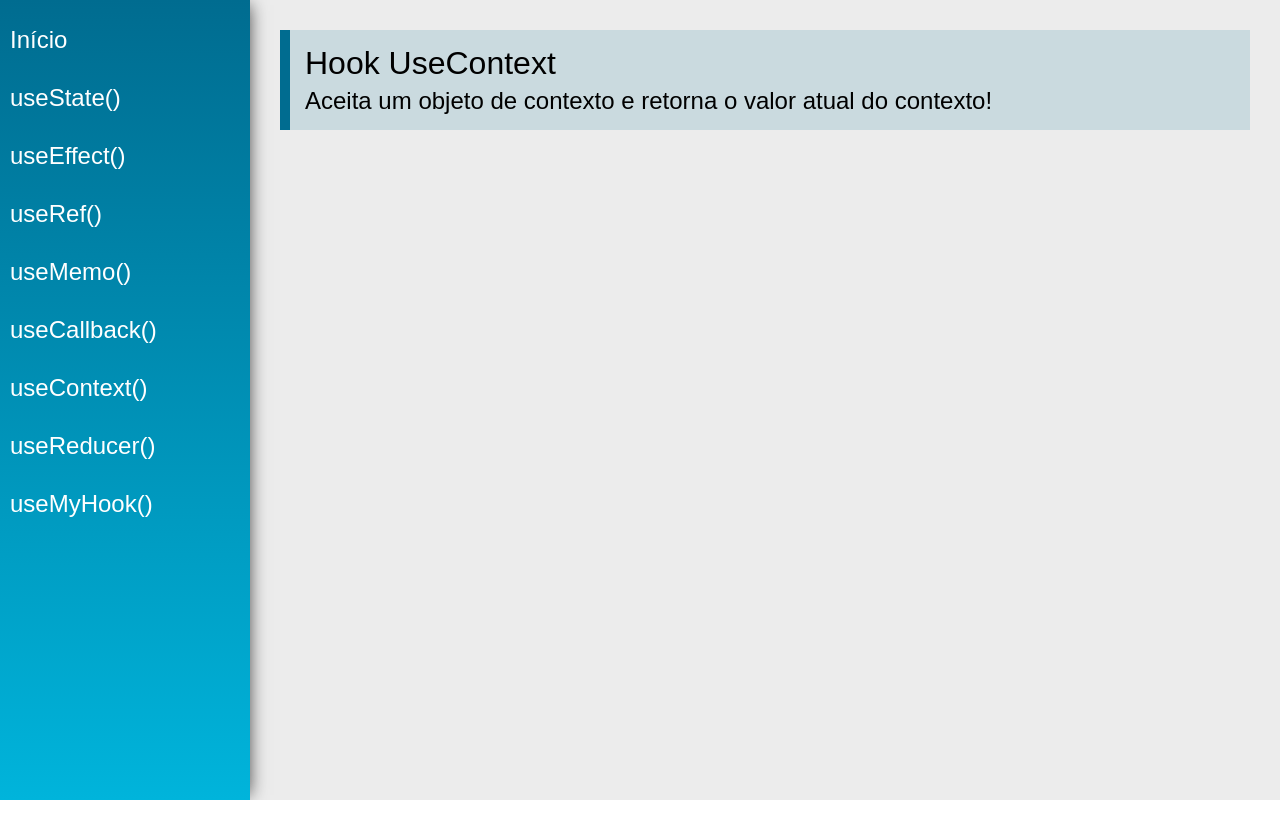
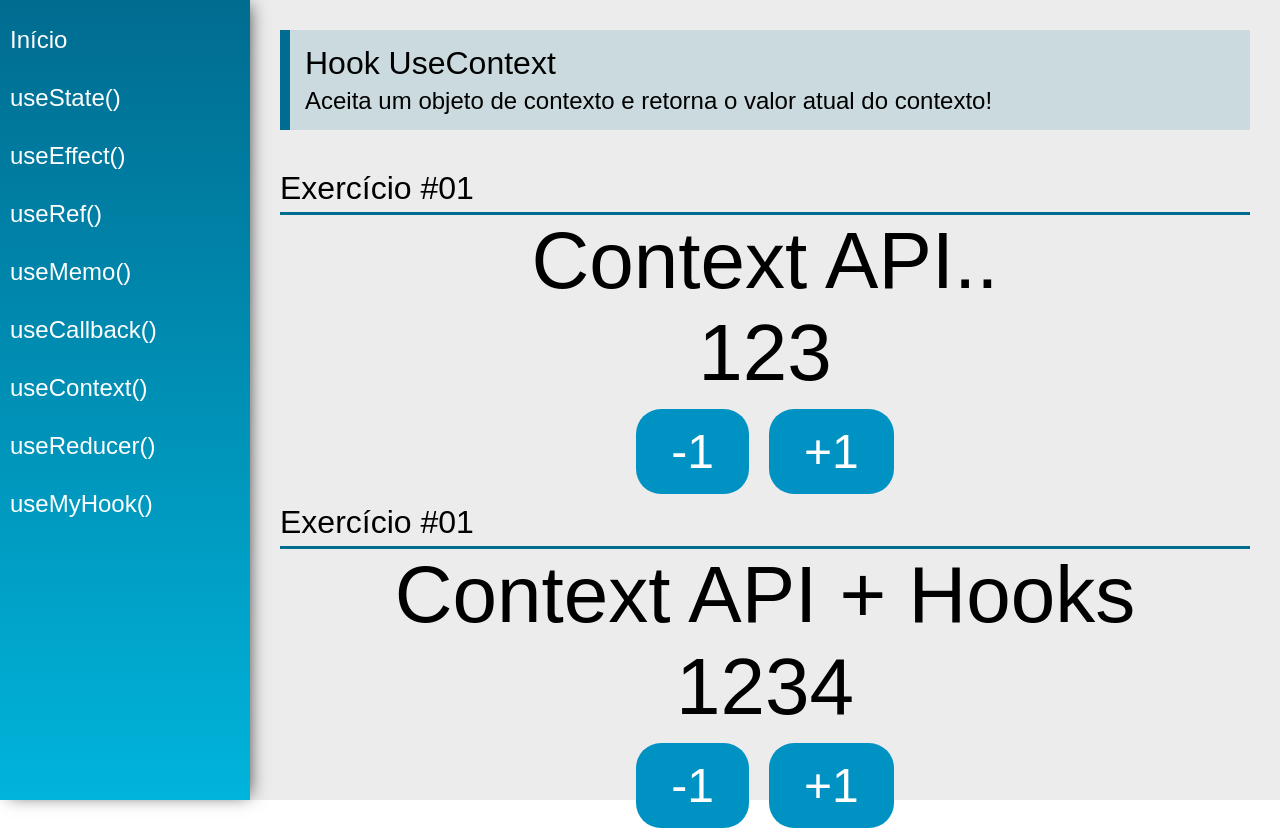
Before and after one commit to agatavitoria/react-hooks-study, a React (Create React App) app: page /useContext in a window 1280 px wide. Before the commit the page ends 800 px from the top, so only its background shows below. Built offline with nearby package versions, Linux system fonts and the light colour scheme.

Commit message:
useContext

```diff
--- /dev/null
+++ b/src/data/DataContext.js
@@ -0,0 +1,10 @@
+import React from "react";
+
+export const data = {
+    number: 123,
+    text: "Context API.."
+}
+
+const DataContext = React.createContext(null)
+
+export default DataContext
--- /dev/null
+++ b/src/data/Store.jsx
@@ -0,0 +1,32 @@
+import React, { useState } from "react";
+
+const initialState = {
+    number: 1234,
+    text: 'Context API + Hooks'
+}
+
+export const AppContext = React.createContext(initialState)
+
+const Store = props => {
+    const [state, setState] = useState(initialState)
+
+    function updateState(key, value) {
+        setState({
+            ...state,
+            [key]: value
+        })
+    }
+
+    return (
+        <AppContext.Provider value={{
+            number: state.number,
+            text: state.text,
+            setNumber: n => updateState('number', n),
+            setText: t => updateState('text', t),
+        }}>
+            <div>{props.children}</div>
+        </AppContext.Provider>
+    )
+}
+
+export default Store
--- a/src/views/App.jsx
+++ b/src/views/App.jsx
@@ -1,19 +1,27 @@
 import './App.css'
-import React from 'react'
-import { BrowserRouter as Router } from  'react-router-dom'
+import React, { useState } from 'react'
+import { BrowserRouter as Router } from 'react-router-dom'
 
 import Menu from '../components/layout/Menu'
 import Content from '../components/layout/Content'
+import DataContext, { data } from '../data/DataContext'
+import Store from '../data/Store'
 
 const App = props => {
 
+    const [state, setState] = useState(data)
+
     return (
+        <Store>
+            <DataContext.Provider value={{ state, setState }}>
                 <div className="App">
                     <Router>
                         <Menu />
                         <Content />
                     </Router>
                 </div>
+            </DataContext.Provider>
+        </Store>
     )
 }
 
--- a/src/views/examples/UseContext.jsx
+++ b/src/views/examples/UseContext.jsx
@@ -1,13 +1,52 @@
-import React from 'react'
+import React, { useContext } from 'react'
+
 import PageTitle from '../../components/layout/PageTitle'
+import SectionTitle from './../../components/layout/SectionTitle'
+import DataContext from '../../data/DataContext'
+import { AppContext } from '../../data/Store'
 
 const UseContext = (props) => {
+
+    // Exercício 01
+    const { state, setState } = useContext(DataContext)
+
+    function addNumber(delta) {
+        setState({
+            ...state,
+            number: state.number + delta
+        })
+    }
+
+    // Exercício 02
+    const { number, text, setNumber } = useContext(AppContext)
+
     return (
         <div className="UseContext">
             <PageTitle
                 title="Hook UseContext"
                 subtitle="Aceita um objeto de contexto e retorna o valor atual do contexto!"
             />
+
+            <SectionTitle title="Exercício #01"/>
+            <div className="center">
+                <span className="text">{state.text}</span>
+                <span className="text">{state.number}</span>
+
+                <div>
+                    <button className="btn" onClick={() => addNumber(-1)}>-1</button>
+                    <button className="btn" onClick={() => addNumber(1)}>+1</button>
+                </div>
+            </div>
+
+            <SectionTitle title="Exercício #01"/>
+            <div className="center">
+                <span className="text">{text}</span>
+                <span className="text">{number}</span>
+                <div>
+                    <button className="btn" onClick={() => setNumber(number-1)}>-1</button>
+                    <button className="btn" onClick={() => setNumber(number+1)}>+1</button>
+                </div>
+            </div>
         </div>
     )
 }
```
